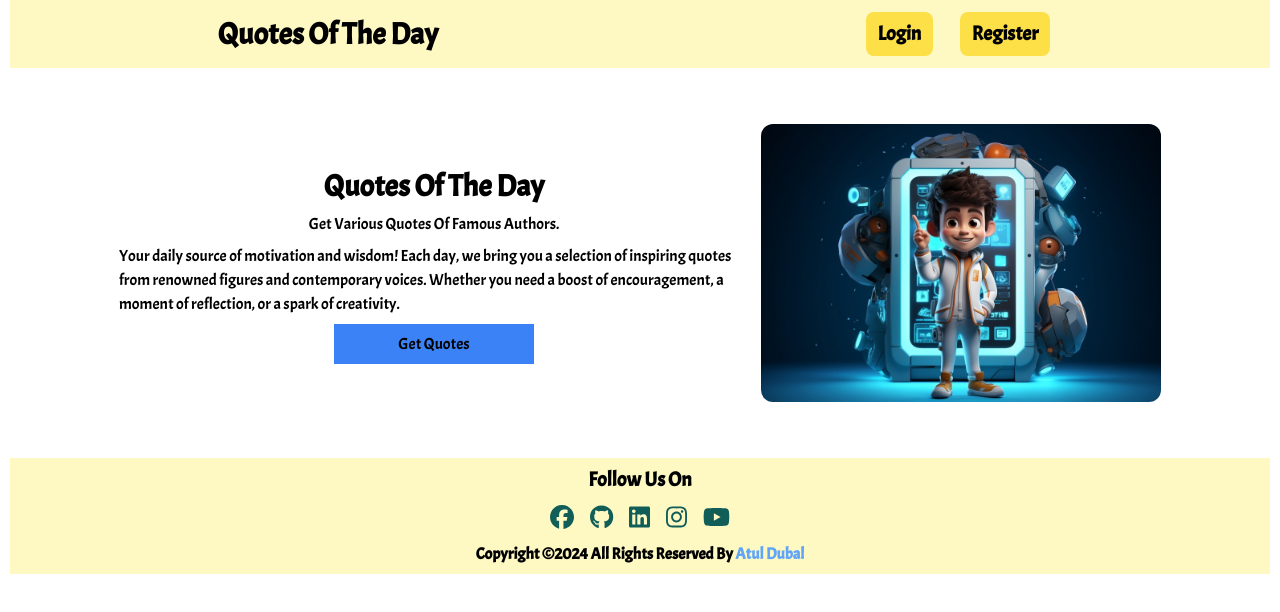
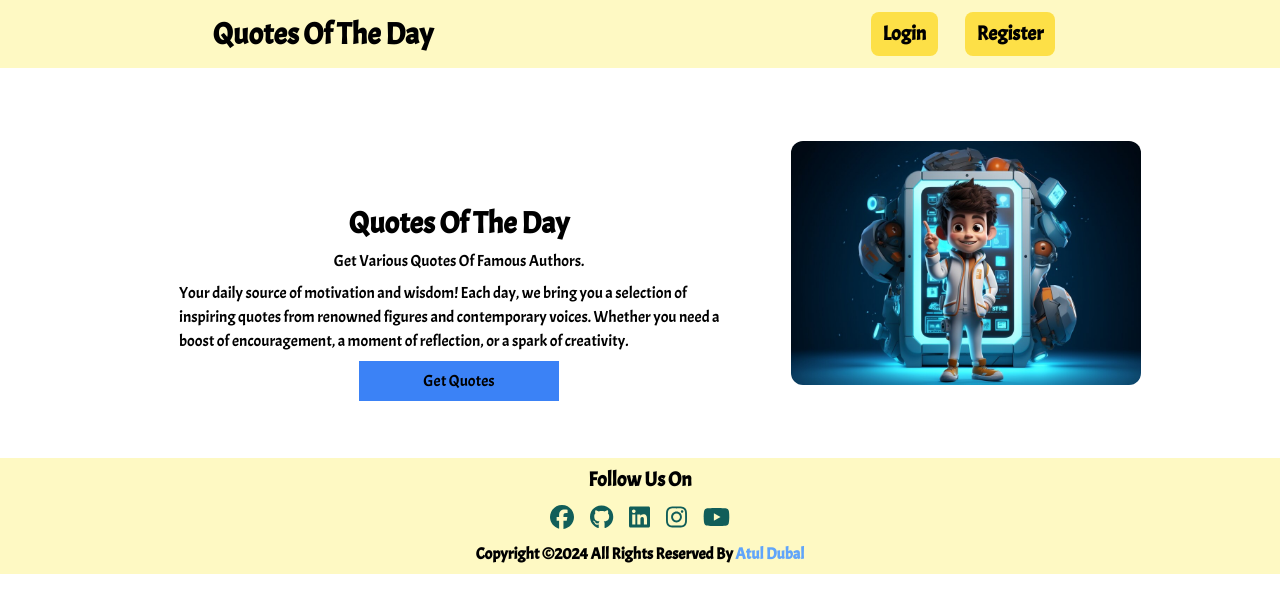
Before and after one commit to Atul-dubal/TECHPLEMENT, a React (Create React App) app in the folder WEEK-1/quotes-app-fronted/: page / in a window 1280 px wide. Shown: the top 612 px of the page. Built offline with nearby package versions, Linux system fonts and the light colour scheme.

Commit message:
fronted changed

```diff
--- a/WEEK-1/quotes-app-fronted/src/index.css
+++ b/WEEK-1/quotes-app-fronted/src/index.css
@@ -9,8 +9,3 @@
   font-weight: 400;
   font-style: normal;
 }
-
-body{
-  padding-left: 10px;
-  padding-right: 10px;
-}
--- a/WEEK-1/quotes-app-fronted/src/pages/Home.js
+++ b/WEEK-1/quotes-app-fronted/src/pages/Home.js
@@ -5,14 +5,14 @@ function Home() {
         <>
             <div className=' max-w-screen mx-auto my-5'>
                 <div className='container '>
-                    <div className='flex flex-col justify-center  my-5 space-x-3 md:flex-row '>
+                    <div className='flex flex-col justify-center items-center my-5 space-x-3 md:flex-row '>
                         <div className='space-y-2 w-[100%] md:w-[50%] flex flex-col items-center order-2 md:order-1'>
                             <h1 className='font-bold text-center text-2xl lg:text-3xl mt-20'>Quotes Of The Day</h1>
                             <p>Get Various Quotes Of Famous Authors.</p>
-                            <p> Your daily source of motivation and wisdom! Each day, we bring you a selection of inspiring quotes from renowned figures and contemporary voices. Whether you need a boost of encouragement, a moment of reflection, or a spark of creativity.</p>
+                            <p className='px-10'> Your daily source of motivation and wisdom! Each day, we bring you a selection of inspiring quotes from renowned figures and contemporary voices. Whether you need a boost of encouragement, a moment of reflection, or a spark of creativity.</p>
                             <a href='/login'>  <button className='bg-blue-500 w-[200px] px-2 py-2 '>Get Quotes</button></a>
                         </div>
-                        <div className=' order-1 md:order-2 flex justify-center items-center w-[400px] h-[350px]'>
+                        <div className=' order-1 md:order-2 flex justify-center items-center w-[350px] h-[350px]'>
                             <img src='/images/technology_boy.jpg' className=' rounded-xl' alt=''></img>
                         </div>
                     </div>
--- a/WEEK-1/quotes-app-fronted/src/pages/Register.js
+++ b/WEEK-1/quotes-app-fronted/src/pages/Register.js
@@ -5,7 +5,7 @@ import { useNavigate } from 'react-router-dom'
 
 // dotenv.config()
 function Register() {
-  console.log(process.env.REACT_APP_API_BASE_URL)
+  // console.log(process.env.REACT_APP_API_BASE_URL)
   const [formData, setFormData] = useState({
     name: '',
     phone: "",
@@ -23,10 +23,10 @@ function Register() {
 
   const formSubmit = async (e) => {
     e.preventDefault()
-    console.log(formData)
+    // console.log(formData)
     try {
       const result = await axios.post(`${process.env.REACT_APP_API_BASE_URL}auth/signup`, { formData })
-      console.log(result)
+      // console.log(result)
       if (result.data.StatusCode === 200) {
         alert(result.data.msg)
         navigator('/login')
```
